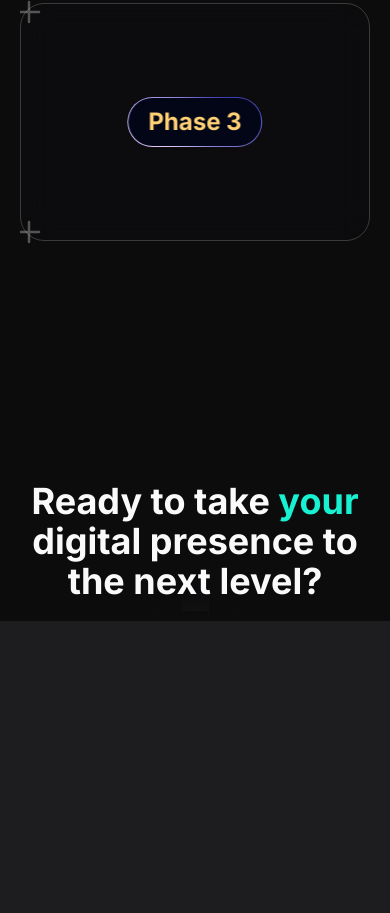
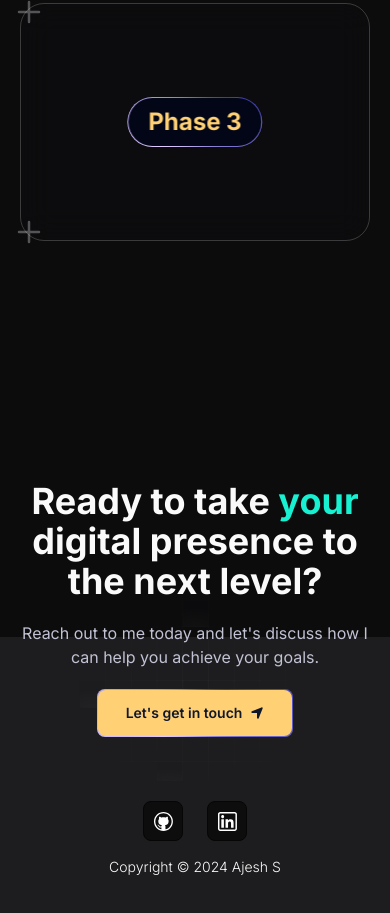
Before and after one commit to ajeshs02/nextjs-portfolio, a Next.js app: page / in a window 390 px wide. Shown: the part 6521-7434 px from the top of the page. Before the commit the page ends 7142 px from the top, so only its background shows below. Built offline with nearby package versions, Linux system fonts and the light colour scheme.

Commit message:
mobile view layout fixed

```diff
--- a/app/page.tsx
+++ b/app/page.tsx
@@ -13,7 +13,7 @@ import Footer from "@/components/Footer";
 export default function Home() {
   return (
     <Wrapper>
-      <div className="w-full max-w-7xl relative h-auto max-sm:overflow-hidden ">
+      <div className="w-full max-w-7xl relative h-auto  ">
         <FloatingNav navItems={navItems} />
         <Hero />
         <Grid />
--- a/components/Footer.tsx
+++ b/components/Footer.tsx
@@ -34,8 +34,8 @@ const Footer = () => {
           />
         </a>
       </div>
-      <div className="flex mt-16 md:flex-row flex-col justify-between items-center">
-        <p className="md:text-base text-sm md:font-normal font-light">
+      <div className="flex mt-16 md:flex-row flex-col max-md:gap-4 max-md:flex-col-reverse justify-between items-center">
+        <p className="md:text-base text-sm md:font-normal font-light max">
           Copyright © 2024 Ajesh S
         </p>
 
--- a/components/Hero.tsx
+++ b/components/Hero.tsx
@@ -6,7 +6,7 @@ import { TextGenerateEffect } from "./ui/TextGenerateEffect";
 const Hero = () => {
   return (
     <div className="pb-20 pt-36 px-0 min-h-screen ">
-      <div>
+      <div className="max-md:hidden">
         <Spotlight
           className="-top-40 -left-10 md:-left-32 md:-top-20 h-screen"
           fill="white"
```
